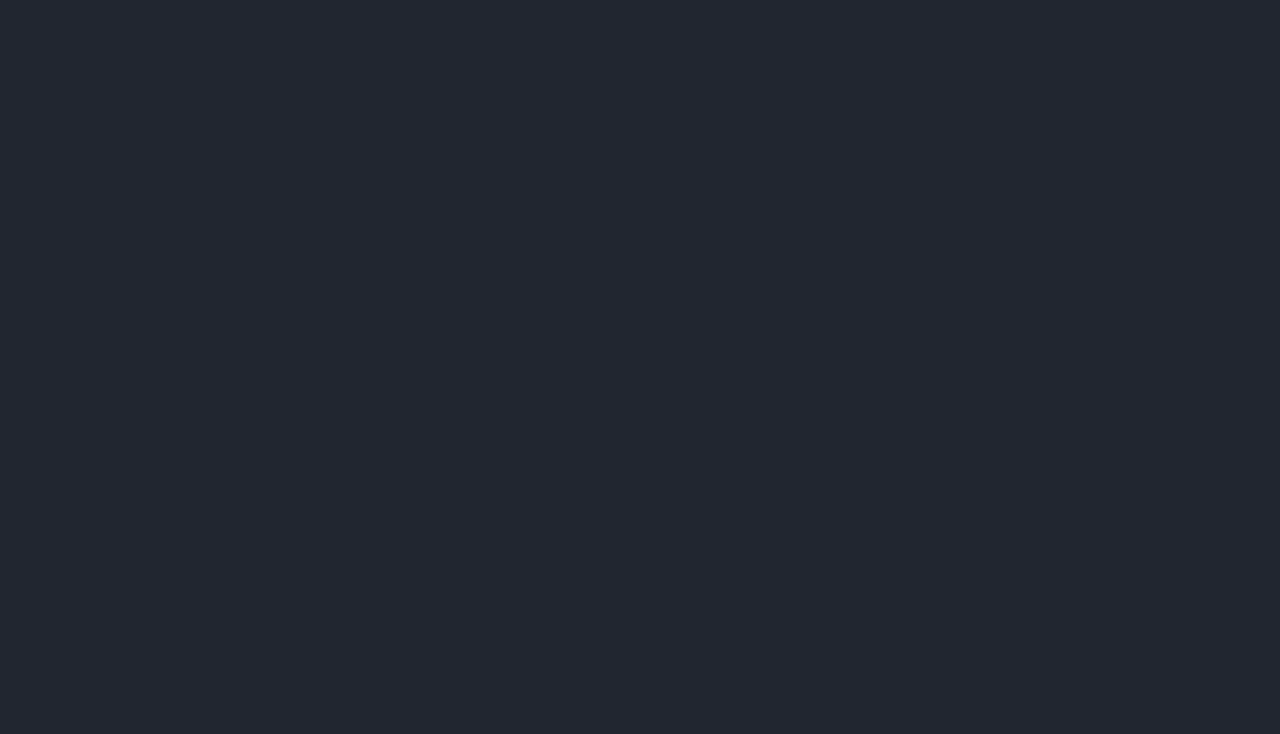
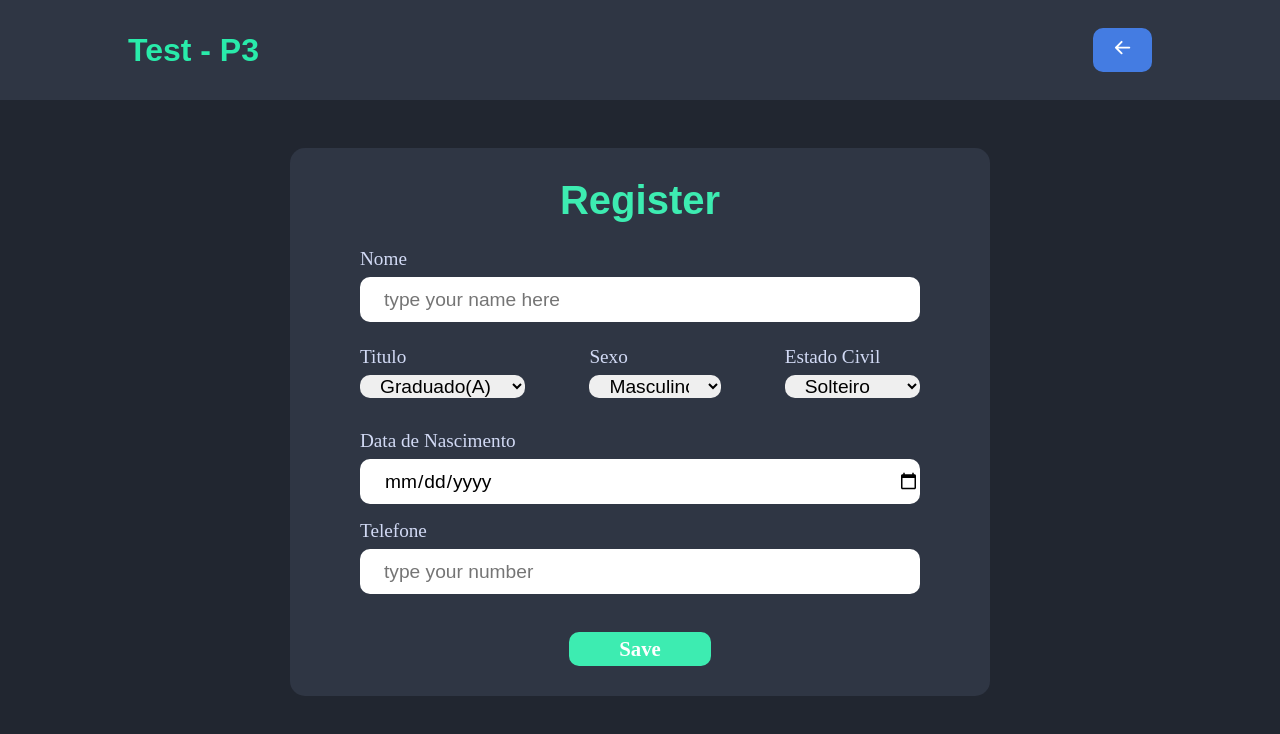
Before and after one commit to Edg4rd-ev/crud-axios, a React (Create React App) app: page /edit/1 in a window 1280 px wide. Before the commit this address had no page. Shown: the top 734 px of the page. Built offline with nearby package versions, Linux system fonts and the light colour scheme; no server answers.

Commit message:
added edit menu

```diff
--- a/src/App.js
+++ b/src/App.js
@@ -2,16 +2,16 @@ import React from 'react';
 import {BrowserRouter as Router, Route, Routes} from 'react-router-dom';
 import Post from './pages/Post/post';
 import Edit from './pages/Edit/edit';
-import Feed from './pages/Feed/feed';
+import TeacherList from './pages/Teacher/teacher_list';
 import List from './pages/List/list';
 
 function App() {
   return(
   <Router>
     <Routes>
-      <Route exact path="/" element={<Feed/>} />
+      <Route exact path="/" element={<TeacherList/>} />
       <Route path="/post" element={<Post/>} />
-      <Route path="/edit" element={<Edit/>} />
+      <Route path="/edit/:id" element={<Edit/>} />
       <Route path="/list" element={<List/>} />
     </Routes>
   </Router>
--- a/src/components/headerMain/HeaderMain.js
+++ b/src/components/headerMain/HeaderMain.js
@@ -11,7 +11,7 @@ function HeaderMain(){
         </div>
         <div className="btn-newUser">
           <Link to={"/post"}>
-            <button>Add new user</button>
+            <button>Add new teacher</button>
           </Link>
         </div>
       </div>
--- a/src/pages/Edit/edit.js
+++ b/src/pages/Edit/edit.js
@@ -1,10 +1,108 @@
-import React from "react";
+import React, { useEffect } from "react";
 import Header from "../../components/header/Header"
+import {useForm} from "react-hook-form";
+import {useParams} from 'react-router-dom';
+import "../Post/post.css";
+import { yupResolver } from '@hookform/resolvers/yup';
+import * as yup from "yup";
+import axios from "axios";
+
+const validationTeacher = yup.object().shape({
+  tx_nome: yup.string().required(),
+  tx_telefone: yup.string().required()
+});
 
 function Edit () {
+
+  const {id} = useParams();
+
+  const {register, handleSubmit, formState: {errors}, reset} = useForm({
+    resolver: yupResolver(validationTeacher)
+  });
+  const editTeacher = data => axios.put(`http://localhost:5000/update_teacher/${id}`, data)
+  .then(() => {
+    window.alert("Editado!")
+  }).catch((err) => {
+    console.log("Fudeu, my good: ", err)
+  });
+
+  useEffect(() => {
+    axios.get(`http://localhost:5000/list_by_id/${id}`)
+    .then((response) => {
+      reset(response.data)
+    });
+  }, [])
   return(
     <div>
       <Header/>
+      <main>
+        <div className="card-post">
+          <h2>Register</h2>
+          <div className="card-body-post">
+            <form onSubmit={handleSubmit(editTeacher)}>
+              <div className="fields">
+
+                <label>Nome</label>
+
+                <input type="text" placeholder="type your name here" name="tx_nome" {...register("tx_nome")}/>
+                <p className="error-message">{errors.tx_nome?.message}</p>
+              </div>
+              <div className="selectFields">
+                <div className="fields">
+
+                  <label>Titulo</label>
+
+                  <select name="id_titulo" {...register("id_titulo")}>
+                    <option value="1">Graduado(a)</option>
+                    <option value="2">Especialista</option>
+                    <option value="3">Mestre(a)</option>
+                    <option value="4">Doutor(a)</option>
+                    <option value="5">Pós-Doutor(a)</option>
+                  </select>
+                </div>
+                <div className="fields">
+
+                  <label>Sexo</label>
+
+                  <select name="tx_sexo" {...register("tx_sexo")}>
+                    <option value="m">masculino</option>
+                    <option value="f">feminino</option>
+                    <option value="o">outros</option>
+                  </select>
+
+                </div>
+                <div className="fields">
+
+                  <label>Estado Civil</label>
+
+                  <select name="tx_estado_civil" {...register("tx_estado_civil")}>
+                    <option value="s">solteiro</option>
+                    <option value="c">casado</option>
+                    <option value="p">separado</option>
+                    <option value="d">divorciado</option>
+                    <option value="v">viúvo</option>
+                  </select>
+                </div>
+              </div>
+              <div className="fields">
+                <label>Data de Nascimento</label>
+                <input type="date" name="dt_nascimento" {...register("dt_nascimento")}></input>
+              </div>
+              <div className="fields">
+
+                <label>Telefone</label>
+
+                <input type="text" placeholder="type your number" name="tx_telefone" {...register("tx_telefone")}/>
+                <p className="error-message">{errors.tx_telefone?.message}</p>
+
+              </div>
+              <div className="btn-post">
+                <button type="submit">Save</button>
+              </div>
+            </form>
+          </div>
+        </div>
+      </main>
     </div>
   );
 }
--- a/src/pages/Post/post.css
+++ b/src/pages/Post/post.css
@@ -7,6 +7,7 @@ main {
 }
 
 .card-post {
+  width: 700px;
   background-color: #2F3644;
   padding: 30px 70px;
   border-radius: 15px;
@@ -31,8 +32,19 @@ main {
 
 }
 
-.fields {
-  margin-bottom: 20px;
+.fields, .selectFields{
+  margin-bottom: 1rem;
+}
+.selectFields{
+  display: flex;
+  justify-content: center;
+  gap: 4rem;
+  margin-inline: auto;
+}
+.selectFields select{
+  text-align: left;
+  text-transform: capitalize;
+  padding-inline: 1rem;
 }
 
 label {
@@ -45,7 +57,7 @@ label {
   font-family: Poppins;
 }
 
-input, textarea {
+input, textarea, select {
   width: 100%;
   border-radius: 10px;
   border: 0;
@@ -53,7 +65,7 @@ input, textarea {
 
   font-size: 1.2rem;
 
-  padding-left: 15px;
+  padding-left: 1.5rem;
 }
 
 input {
--- a/src/pages/Post/post.js
+++ b/src/pages/Post/post.js
@@ -6,18 +6,18 @@ import { yupResolver } from '@hookform/resolvers/yup';
 import * as yup from "yup";
 import axios from "axios";
 
-const url = "http://localhost:5000/create_user"
+const url = "http://localhost:5000/create_teacher"
 
-const validationUser = yup.object().shape({
-  name: yup.string().required(),
-  email: yup.string().required()
+const validationTeacher = yup.object().shape({
+  tx_nome: yup.string().required(),
+  tx_telefone: yup.string().required()
 });
 
 function Post () {
   const {register, handleSubmit, formState: {errors}} = useForm({
-    resolver: yupResolver(validationUser)
+    resolver: yupResolver(validationTeacher)
   });
-  const addUser = data => axios.post(url, data)
+  const addTeacher = data => axios.post(url, data)
   .then(() => {
     window.alert("Cadastrado!")
   }).catch((err) => {
@@ -30,16 +30,62 @@ function Post () {
         <div className="card-post">
           <h2>Register</h2>
           <div className="card-body-post">
-            <form onSubmit={handleSubmit(addUser)}>
+            <form onSubmit={handleSubmit(addTeacher)}>
               <div className="fields">
-                <label>Name</label>
-                <input type="text" placeholder="type your name here" name="name" {...register("name")}/>
-                <p className="error-message">{errors.name?.message}</p>
+
+                <label>Nome</label>
+
+                <input type="text" placeholder="type your name here" name="tx_nome" {...register("tx_nome")}/>
+                <p className="error-message">{errors.tx_nome?.message}</p>
+              </div>
+              <div className="selectFields">
+                <div className="fields">
+
+                  <label>Titulo</label>
+
+                  <select name="id_titulo" {...register("id_titulo")}>
+                    <option value="1">Graduado(a)</option>
+                    <option value="2">Especialista</option>
+                    <option value="3">Mestre(a)</option>
+                    <option value="4">Doutor(a)</option>
+                    <option value="5">Pós-Doutor(a)</option>
+                  </select>
+                </div>
+                <div className="fields">
+
+                  <label>Sexo</label>
+
+                  <select name="tx_sexo" {...register("tx_sexo")}>
+                    <option value="m">masculino</option>
+                    <option value="f">feminino</option>
+                    <option value="o">outros</option>
+                  </select>
+
+                </div>
+                <div className="fields">
+
+                  <label>Estado Civil</label>
+
+                  <select name="tx_estado_civil" {...register("tx_estado_civil")}>
+                    <option value="s">solteiro</option>
+                    <option value="c">casado</option>
+                    <option value="p">separado</option>
+                    <option value="d">divorciado</option>
+                    <option value="v">viúvo</option>
+                  </select>
+                </div>
               </div>
               <div className="fields">
-                <label>E-mail</label>
-                <input type="text" placeholder="example@email.com" name="email" {...register("email")}/>
-                <p className="error-message">{errors.email?.message}</p>
+                <label>Data de Nascimento</label>
+                <input type="date" name="dt_nascimento" {...register("dt_nascimento")}></input>
+              </div>
+              <div className="fields">
+
+                <label>Telefone</label>
+
+                <input type="text" placeholder="type your number" name="tx_telefone" {...register("tx_telefone")}/>
+                <p className="error-message">{errors.tx_telefone?.message}</p>
+
               </div>
               <div className="btn-post">
                 <button type="submit">Add</button>
--- a/src/pages/Feed/feed.css
+++ b/src/pages/Teacher/teacher_list.css
@@ -6,7 +6,7 @@
   scroll-behavior: smooth;
 }
 .table-data{
-  width: 70vw;
+  width: 700px;
   height: 60vh;
 
   overflow: auto;
--- /dev/null
+++ b/src/pages/Teacher/teacher_list.js
@@ -0,0 +1,84 @@
+import React, {useState, useEffect} from "react";
+import HeaderMain from "../../components/headerMain/HeaderMain";
+import {HiPencil, HiTrash} from "react-icons/hi";
+import "./teacher_list.css";
+import {Link} from 'react-router-dom';
+import axios from "axios";
+
+const url = "http://localhost:5000/list_teacher";
+const url2 = "https://pcn662vet2.execute-api.us-east-1.amazonaws.com/dev/titulo"
+
+function TeacherList () {
+
+  const [teachers, setTeacher] = useState([]);
+  const [titles, setTitles] = useState([]);
+
+  useEffect(() => {
+    axios.get(url)
+    .then(response => {
+      setTeacher(response.data.teacher)
+    }).catch((err) => {
+      console.log("Fudeu, my good: ", err)
+    })
+  }, []);
+  useEffect(() => {
+    axios.get(url2)
+    .then(response => {
+      setTitles(response.data.data)
+    }).catch((err) => {
+      console.log("Fudeu, my good: ", err)
+    })
+  }, []);
+  return(
+    <div>
+      <HeaderMain/>
+
+      <main>
+        <div className="table">
+          <h2>Teachers</h2>
+          <div className="table-data">
+            <table>
+              <thead>
+                <tr>
+                  <th>code</th>
+                  <th>name</th>
+                  <th>title</th>
+                  <th>telephone</th>
+                  <th>edit</th>
+                  <th>delete</th>
+                </tr>
+              </thead>
+              <tbody>
+                {teachers?.map((data) => {
+                  var title = '';
+                  titles.forEach((objTitle) => {
+                    if (objTitle.id_titulo === data.id_titulo) {
+                      title = objTitle.tx_descricao;
+                    }
+                  })
+                  return (
+                    <tr key={data.id_professor}>
+                    <td>{data.id_professor}</td>
+                    <td>{data.tx_nome}</td>
+                    <td>{title !== '' && title}</td>
+                    <td>{data.tx_telefone}</td>
+                    <td className="td-edit">
+                      <Link to={{pathname: `/edit/${data.id_professor}`}}>
+                        <button className="btn btn-edit"><HiPencil/></button>
+                      </Link>
+                    </td>
+                    <td className="td-delete">
+                        <button className="btn btn-delete"><HiTrash/></button>
+                    </td>
+                  </tr>
+                  )
+                })}
+              </tbody>
+            </table>
+          </div>
+        </div>
+      </main>
+    </div>
+  );
+}
+export default TeacherList;
```
Also changed, not shown: src/pages/Feed/feed.js (deleted, +0 -65 lines).
